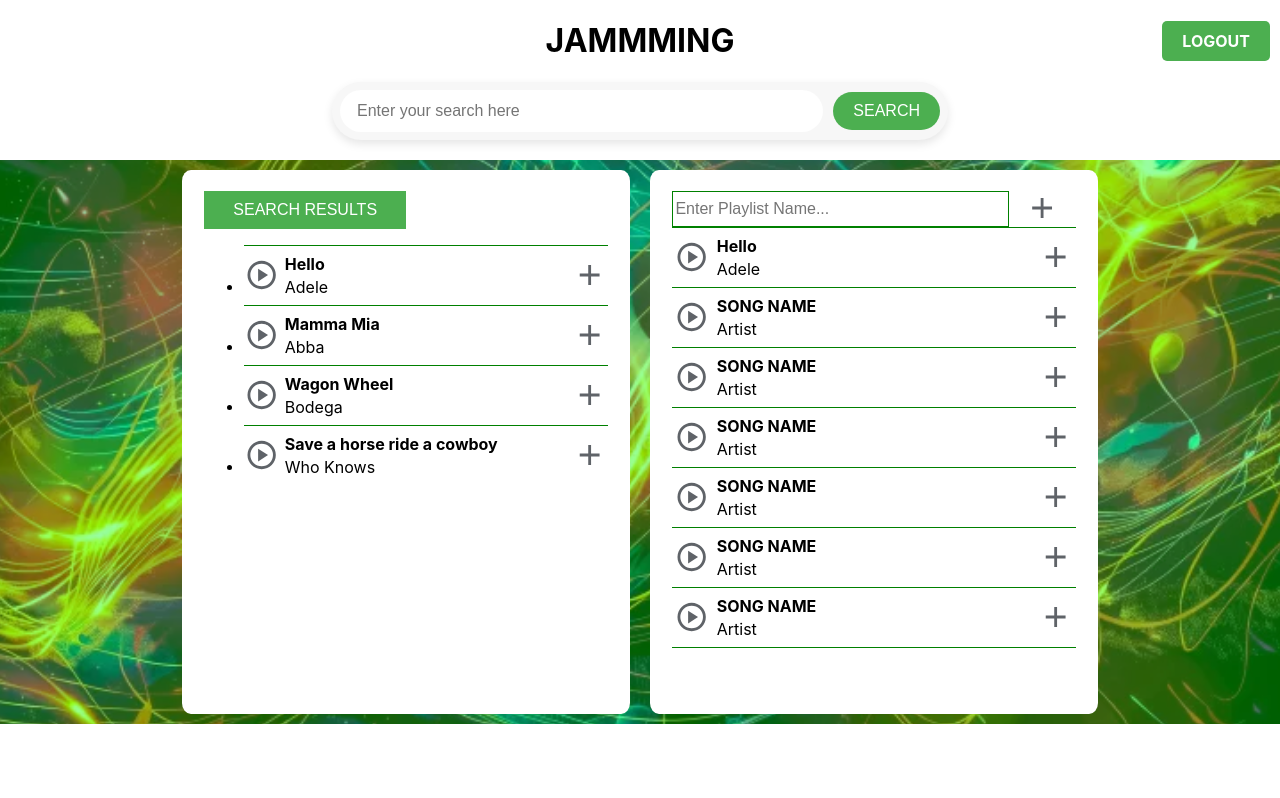
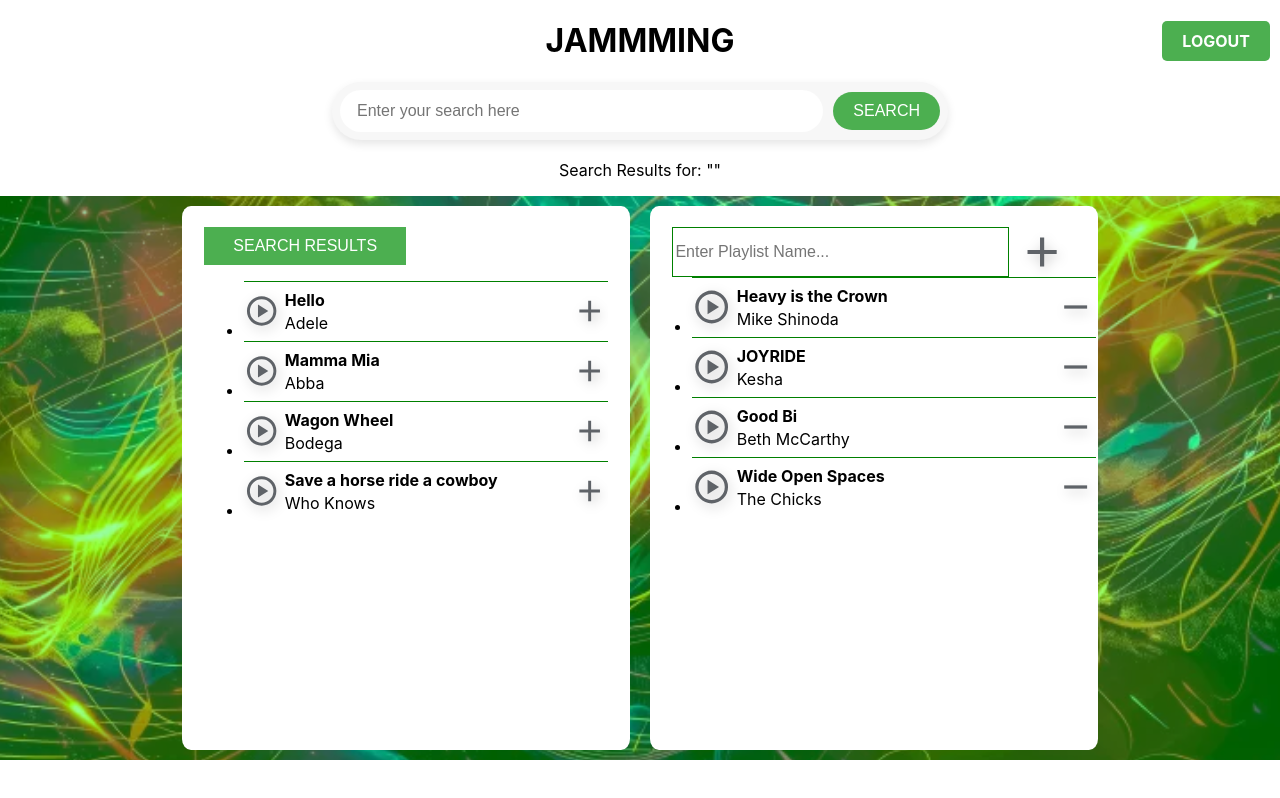
Before and after one commit to elizayounger/Jammming, a React (Create React App) app: page / in a window 1280 px wide. Built offline with nearby package versions, Linux system fonts and the light colour scheme.

Commit message:
playlist creator container now mimicking a state variable in which to build new playlist

```diff
--- a/src/App.js
+++ b/src/App.js
@@ -1,26 +1,47 @@
+import React, { useState } from 'react';
 import './App.css';
 import Header from "./components/Header.js";
-import SearchbarContainer from "./containers/SearchbarContainer.js";
+import SearchbarContainer from "./containers/SearchBarContainer.js";
 import SearchResultsContainer from "./containers/SearchResultsContainer.js";
-import PlaylistCreator from "./components/PlaylistCreator.js";
+import PlaylistBuilderContainer from "./containers/PlaylistBuilderContainer.js";
 
 function App() {
+// -------------------------------------------User's Search-------------------------------------------
+
+   const [userSearch, setUserSearch] = useState("");
+
+// -------------------------------------------Search Results (API)-------------------------------------------
+
    const mockAPIList = [
       { songName: "Hello", artist: "Adele" },
       { songName: "Mamma Mia", artist: "Abba" },
       { songName: "Wagon Wheel", artist: "Bodega" },
       { songName: "Save a horse ride a cowboy", artist: "Who Knows" },
    ];
+
+   const [searchResults, makeSearch] = useState(mockAPIList);
+
+// -------------------------------------------new Playlist-------------------------------------------
+
+   const mockNewPlaylist = [
+      { songName: "Heavy is the Crown", artist: "Mike Shinoda" },
+      { songName: "JOYRIDE", artist: "Kesha" },
+      { songName: "Good Bi", artist: "Beth McCarthy" },
+      { songName: "Wide Open Spaces", artist: "The Chicks" },
+   ];
+
+   const [newPlaylist, setNewPlaylist] = useState(mockNewPlaylist);
+
    return (
       <div className="App">
          < Header />
-         < SearchbarContainer />
+         < SearchbarContainer userSearch={userSearch} setUserSearch={setUserSearch} makeSearch={makeSearch} />
          <div className="resultsAndPlaylistContainer">
-            < SearchResultsContainer apiSongList={mockAPIList} />
-            < PlaylistCreator />
+            < SearchResultsContainer searchResults={searchResults} />
+            < PlaylistBuilderContainer newPlaylist={newPlaylist} setNewPlaylist={setNewPlaylist} />
          </div>
       </div>
-);
+   );
 }
 
 export default App;
--- a/src/components/PlaylistCreator.css
+++ b/src/components/PlaylistBuilder.css
@@ -1,5 +1,5 @@
 
-.playlistCreator {
+.playlistBuilder {
     flex: 1;
     margin: 10px;
     padding-top: 1rem;
--- /dev/null
+++ b/src/components/PlaylistBuilder.js
@@ -0,0 +1,30 @@
+import React from "react";
+import "./PlaylistBuilder.css";
+import Song from "./Song.js";
+
+export default function PlaylistBuilder({ newPlaylistName, handlePlaylistNameChange, newPlaylist }) {
+
+    const playlistItems = newPlaylist.map((song, index) => (
+        <li key={index}>
+            <Song songName={song.songName} artist={song.artist} plusOperator={false} />
+        </li>
+    ));
+
+    return (<div className="playlistBuilder">
+        <form className="playlistNameInput">
+            <input className="playlistName"
+                type="text"
+                name="search"
+                placeholder="Enter Playlist Name..."
+                maxLength={30}
+                value={newPlaylistName}
+                onChange={handlePlaylistNameChange}
+            />
+            <svg className="add" xmlns="http://www.w3.org/2000/svg" height="34px" viewBox="0 -960 960 960" width="24px" fill="#5f6368"><path d="M440-440H200v-80h240v-240h80v240h240v80H520v240h-80v-240Z"/></svg>
+        </form>
+        {/* SONGS HERE */}
+        <ul className="playlistSongs">
+            {playlistItems}
+        </ul>
+    </div>);
+}
--- a/src/components/PlaylistCreator.js
+++ /dev/null
@@ -1,29 +0,0 @@
-import React from "react";
-import "./PlaylistCreator.css";
-import Song from "./Song.js";
-
-export default function SearchResults() {
-    return (<div className="playlistCreator">
-
-        <form className="playlistNameInput">
-            <input className="playlistName"
-                type="text"
-                name="search"
-                placeholder="Enter Playlist Name..."
-                maxLength={30}
-            />
-            <svg className="add" xmlns="http://www.w3.org/2000/svg" height="34px" viewBox="0 -960 960 960" width="24px" fill="#5f6368"><path d="M440-440H200v-80h240v-240h80v240h240v80H520v240h-80v-240Z"/></svg>
-        </form>
-
-        <div className="playlistSongs">
-            < Song songName="Hello" artist="Adele" />
-            < Song />
-            < Song />
-            < Song />
-            < Song />
-            < Song />
-            < Song />
-            < Song />
-        </div>
-    </div>);
-}
--- a/src/components/Song.css
+++ b/src/components/Song.css
@@ -21,3 +21,25 @@
 .songName {
     font-weight: bold;
 }
+/* Basic styling for the SVG */
+svg {
+    width: 50px; /* Set desired width */
+    height: 50px; /* Set desired height */
+    fill: #5f6368; /* Set fill color */
+    transition: transform 0.3s, fill 0.3s; /* Smooth transition for hover effects */
+}
+/* Add a hover effect */
+svg:hover {
+    transform: scale(1.2); /* Slightly enlarge the icon on hover */
+    transition: none;
+    fill: green; /* Change color on hover */
+}
+/* Optional: Add shadow effect */
+svg {
+    filter: drop-shadow(2px 4px 6px rgba(0, 0, 0, 0.2));
+}
+svg:active {
+    transition: none;
+    fill: #34A853; /* Change to green when active (clicked) */
+    transform: scale(0.95); /* Slightly shrink the icon when clicked */
+}
--- a/src/components/Song.js
+++ b/src/components/Song.js
@@ -1,7 +1,28 @@
 import React from 'react';
 import "./Song.css";
 
-export default function Song({songName="SONG NAME", artist="Artist"}) {
+export default function Song({songName="SONG NAME", artist="Artist", plusOperator=true}) {
+    const addIcon = (<svg //add
+        className="icon"
+        xmlns="http://www.w3.org/2000/svg"
+        height="34px"
+        viewBox="0 -960 960 960"
+        width="24px"
+        fill="#5f6368"
+    >
+        <path d="M440-440H200v-80h240v-240h80v240h240v80H520v240h-80v-240Z"/>
+    </svg>);
+    const subtractIcon = (<svg // subtract
+        className="icon"
+        xmlns="http://www.w3.org/2000/svg"
+        height="24px"
+        viewBox="0 -960 960 960"
+        width="24px"
+        fill="#5f6368"
+    >
+        <path d="M200-440v-80h560v80H200Z"/>
+    </svg>);
+
     return (<div className="song">
         <svg
             className="icon"
@@ -19,15 +40,7 @@ export default function Song({songName="SONG NAME", artist="Artist"}) {
             <p className="artist">{artist}</p>
         </div>
 
-        <svg
-            className="icon"
-            xmlns="http://www.w3.org/2000/svg"
-            height="34px"
-            viewBox="0 -960 960 960"
-            width="24px"
-            fill="#5f6368"
-        >
-            <path d="M440-440H200v-80h240v-240h80v240h240v80H520v240h-80v-240Z"/>
-        </svg>
+        {plusOperator ? addIcon : subtractIcon}
+
     </div>);
 }
--- /dev/null
+++ b/src/containers/PlaylistBuilderContainer.js
@@ -0,0 +1,20 @@
+import React, { useState } from "react";
+import PlaylistBuilder from "../components/PlaylistBuilder.js";
+
+export default function PlaylistBuilderComponent({ newPlaylist }) {
+
+    const [newPlaylistName, setNewPlaylistName] = useState("");
+    function handlePlaylistNameChange({target}) {
+        setNewPlaylistName(target.value);
+    }
+
+    const handleSubmitNewPlaylist = () => {};
+
+    return (
+        < PlaylistBuilder
+            newPlaylistName={newPlaylistName} // for playlist name
+            handlePlaylistNameChange={handlePlaylistNameChange}
+            newPlaylist={newPlaylist}
+        />
+    );
+}
--- a/src/containers/SearchBarContainer.js
+++ b/src/containers/SearchBarContainer.js
@@ -2,21 +2,22 @@ import React, { useState } from "react";
 import Searchbar from "../components/Searchbar.js";
 
 
-export default function SearchbarContainer() {
+export default function SearchbarContainer({ userSearch , setUserSearch, makeSearch }) {
 
-    const [search, setSearch] = useState(""); // state variable
-
-    const onChangeHandler = ({target}) => { // when anything happens in the input
-        setSearch(target.value);
+   const onChangeHandler = ({target}) => {
+      setUserSearch(target.value);
    }
 
    const handleSubmit = () => {
-        setSearch("");
+      // call the api and input the
+      // makeSearch(searchAPI(userSearch));
+      setUserSearch("");
    }
 
    return (
       <>
-      < Searchbar search={search} changeHandler={onChangeHandler} onSubmit={handleSubmit} />
+         < Searchbar search={userSearch} changeHandler={onChangeHandler} onSubmit={handleSubmit} />
+         <p>Search Results for: "{userSearch}"</p>
       </>
    );
 };
--- a/src/containers/SearchResultsContainer.js
+++ b/src/containers/SearchResultsContainer.js
@@ -1,22 +1,11 @@
 import React, { useState, useEffect } from "react";
 import SearchResults from "../components/SearchResults.js";
 
-export default function SearchbarContainer({apiSongList}) {
-
-    const APIList = [
-        { songName: "Hello", artist: "Adele" },
-        { songName: "Mamma Mia", artist: "Abba" },
-        { songName: "Wagon Wheel", artist: "Bodega" },
-        { songName: "Save a horse ride a cowboy", artist: "Who Knows" },
-     ];
-
-    const [resultsList, setResultsList] = useState([]);
-
-    useEffect(() => {
-        setResultsList(apiSongList);
-    }, []);
+export default function SearchbarContainer({searchResults}) {
 
     return (
-        < SearchResults resultsList={resultsList} />
+        <>
+            < SearchResults resultsList={searchResults} />
+        </>
     );
 }
```
Lines whose indentation alone changed are shown as unchanged.
